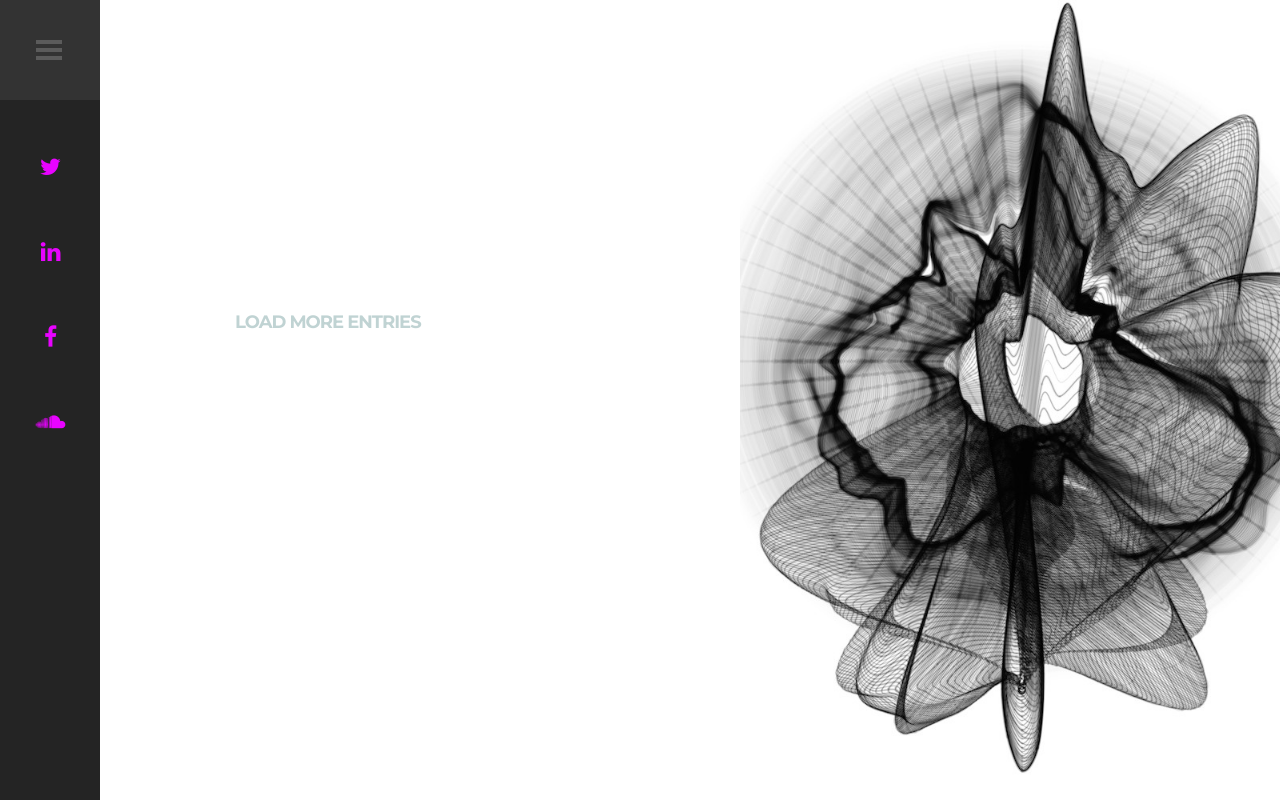
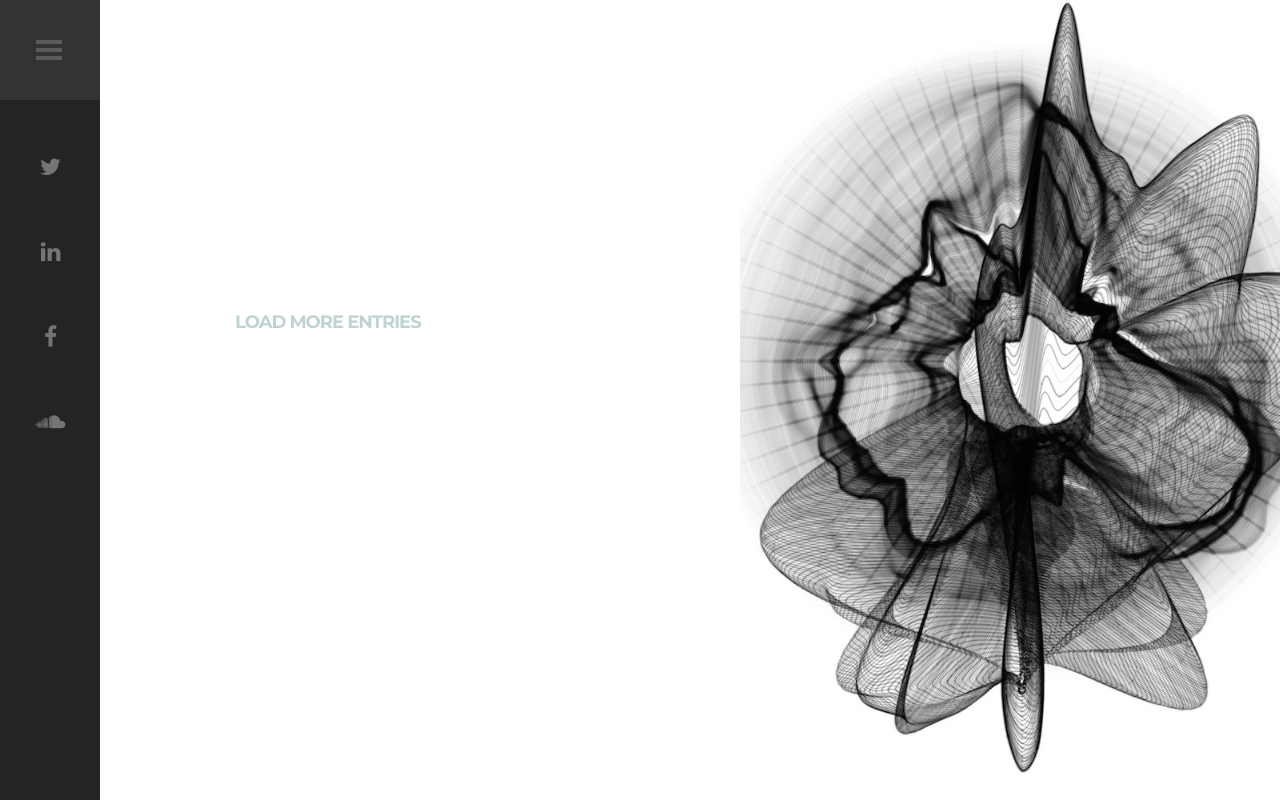
Before and after one commit to alexritter96/visionsofcode, a Django app: page / in a window 1280 px wide. Run offline with Django 3.2, Linux system fonts and the light colour scheme; data that the repository does not hold is empty.

Commit message:
some changes made to CSS file

```diff
--- a/core/static/css/style.css
+++ b/core/static/css/style.css
@@ -388,7 +388,7 @@ input, textarea, select
 {
     padding-top: 80px;
     display: block;
-    color: #e803ff;
+    color: #757575;
 }
 
 .social-list a:hover
```
